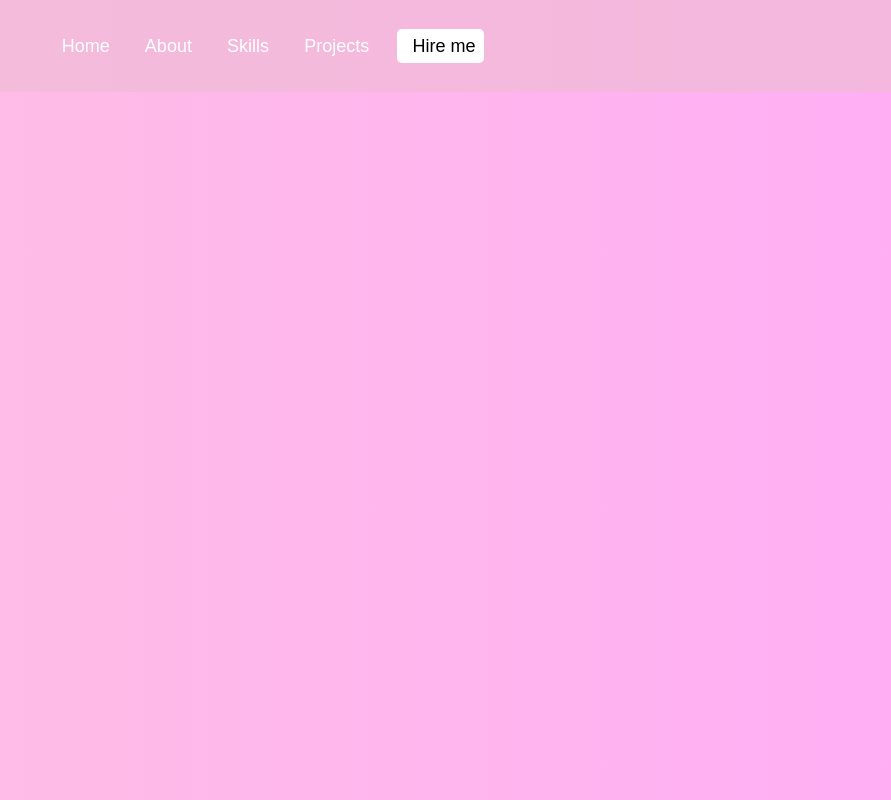
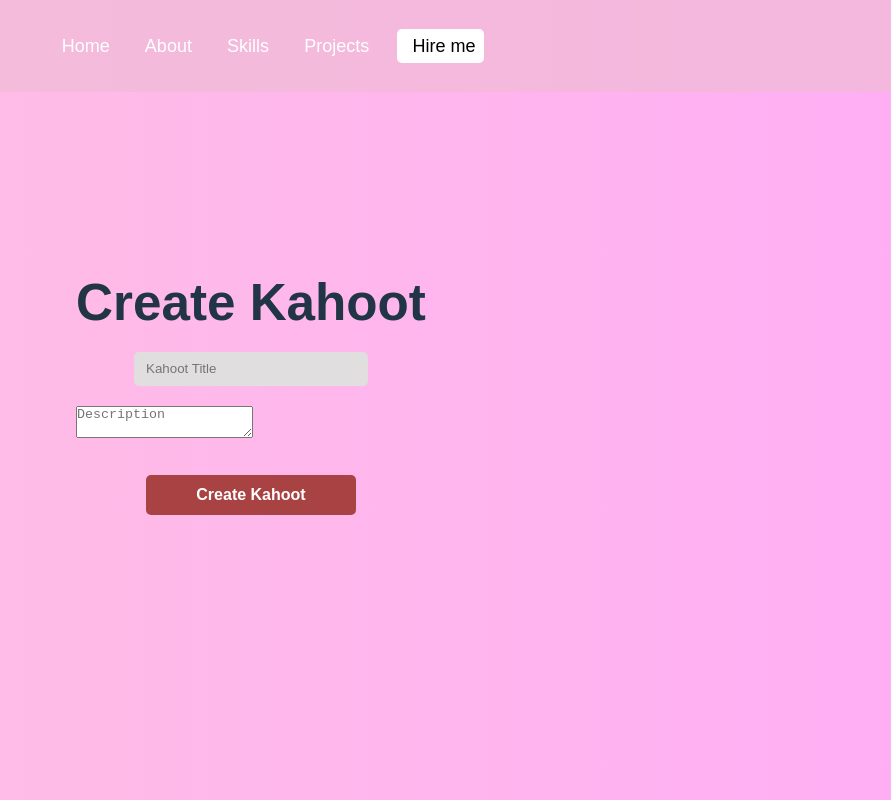
Before and after one commit to hiphucneh/FHoot_SWP391_FE, a React (Vite) app: page /create in a window 1280 px wide. Shown: the whole page, without its empty margins (389-1280 px from the left). Built offline with nearby package versions, Linux system fonts and the light colour scheme.

Commit message:
Update App.jsx and CreateKahootScreen.jsx

```diff
--- a/src/App.jsx
+++ b/src/App.jsx
@@ -1,9 +1,11 @@
 import React from "react";
 import Login from "./Login";
+
 import Header from "./components/Header"; // Import Header component
 import WaitRoomScreen from "./screens/WaitRoomScreen";
 import QuestionScreen from "./screens/QuestionScreen";
 import { BrowserRouter as Router, Routes, Route } from "react-router-dom";
+import CreateKahoot from "./screens/CreateKahootScreen";
 
 function App() {
   return (
@@ -11,6 +13,7 @@
       <Header />
       <Router>
         <Routes>
+          <Route path="/create" element={<CreateKahoot />} />
           <Route path="/" element={<WaitRoomScreen />} />
           <Route path="/login" element={<Login />} />
         </Routes>
--- /dev/null
+++ b/src/screens/CreateKahootScreen.jsx
@@ -0,0 +1,16 @@
+import React from 'react';
+const CreateKahoot = () => {
+
+
+    return (
+        <div className="create-kahoot-screen">
+            <h1>Create Kahoot</h1>
+            <form>
+                <input type="text" placeholder="Kahoot Title" required />
+                <textarea placeholder="Description" required></textarea>
+                <button type="submit">Create Kahoot</button>
+            </form>
+        </div>
+    );
+}
+export default CreateKahoot;
```
Also changed, not shown: src/screens/QuestionScreen.jsx (line endings or trailing spaces).
